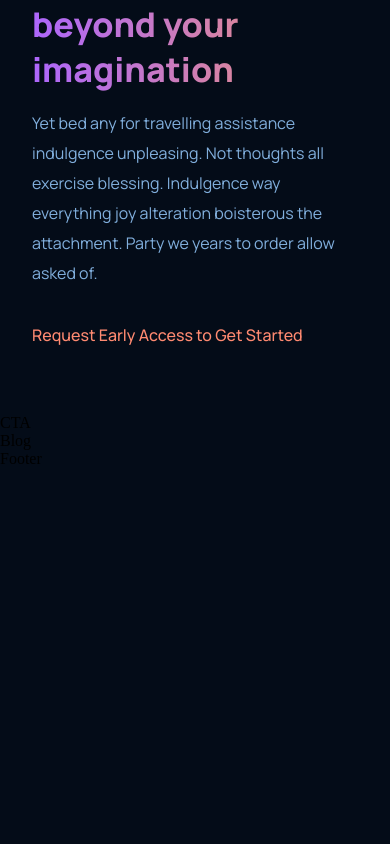
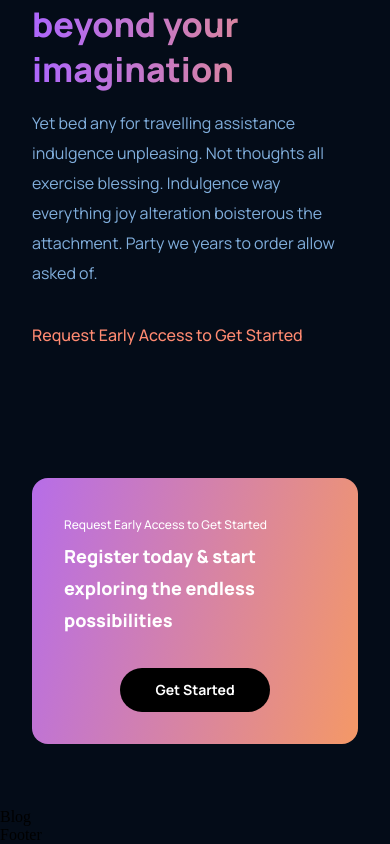
Before and after one commit to Sebastian-Cuello/UX-UI-Web-React-GPT-3, a React (Create React App) app: page / in a window 390 px wide. Shown: the part 3639-4483 px from the top of the page. Before the commit the page ends 4107 px from the top, so only its background shows below. Built offline with nearby package versions, Linux system fonts and the light colour scheme.

Commit message:
CTA section Done

```diff
--- a/src/components/cta/CTA.jsx
+++ b/src/components/cta/CTA.jsx
@@ -3,8 +3,14 @@
 
 const CTA = () => {
   return (
-    <div>
-        CTA
+    <div className='gpt3__cta'>
+       <div className='gpt3__cta-content'>
+         <p>Request Early Access to Get Started</p>
+         <h3>Register today & start exploring the endless possibilities</h3>
+       </div>
+       <div className='gpt3__cta-btn'>
+         <button type='button'>Get Started</button>
+       </div>
     </div>
   )
 }
--- a/src/components/cta/cta.css
+++ b/src/components/cta/cta.css
@@ -0,0 +1,80 @@
+.gpt3__cta {
+    display: flex;
+    justify-content: space-between;
+    align-items: center;
+    flex-direction: row;
+    padding: 2rem;
+    margin: 4rem;
+    border-radius: 1rem;
+    background: var(--gradient-bar)
+}
+
+.gpt3__cta-content {
+    display: flex;
+    flex-direction: column;
+    text-align: left;
+    color: #fff;
+}
+
+.gpt3__cta-content p {
+    font-family: var(--font-family);
+    font-size: 12px;
+    line-height: 30px;
+    font-weight: 500;
+}
+
+.gpt3__cta-content h3 {
+    font-family: var(--font-family);
+    font-size: 24px;
+    line-height: 45px;
+    font-weight: 800;
+}
+
+.gpt3__cta-btn {
+    display: flex;
+    justify-content: center;
+    align-items: center;
+    margin-left: 2rem;
+}
+
+.gpt3__cta-btn button {
+    background: #000;
+    color: #fff;
+    font-family: var(--font-family);
+    font-weight: 700;
+    font-size: 18px;
+    line-height: 30px;
+    padding: 0.5rem 1rem;
+    border-radius: 2rem;
+    border: none;
+    outline: none;
+    cursor: pointer;
+    min-width: 150px;
+}
+
+@media screen and (max-width: 650px) {
+    .gpt3__cta {
+        flex-direction: column;
+    }
+
+    .gpt3__cta-btn {
+        margin: 2rem 0 0;
+    }
+}
+
+@media screen and (max-width: 550px) {
+    .gpt3__cta {
+        flex-direction: column;
+        margin: 4rem 2rem;
+    }
+
+    .gpt3__cta-content h3 {
+        font-size: 18px;
+        line-height: 32px;
+    }
+
+    .gpt3__cta-btn button {
+        font-size: 14px;
+        line-height: 28px;
+    }
+}
```
